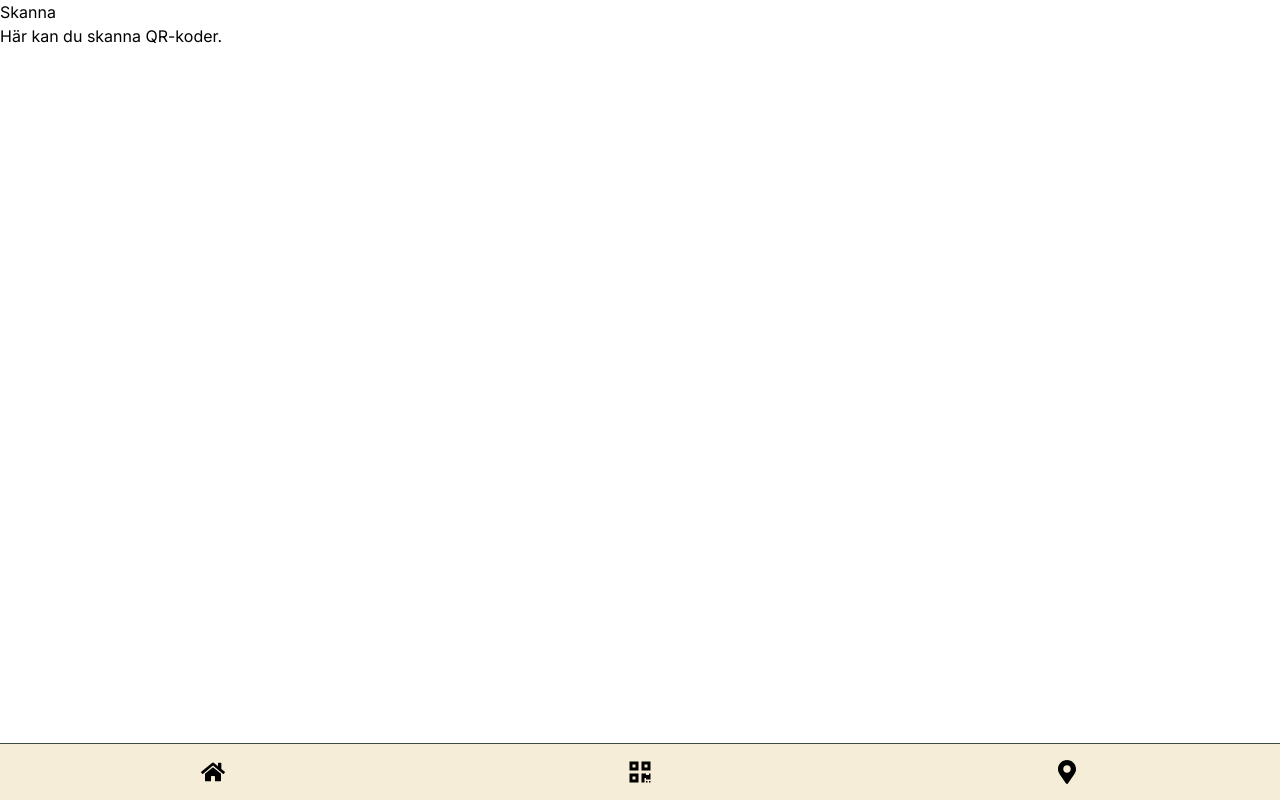
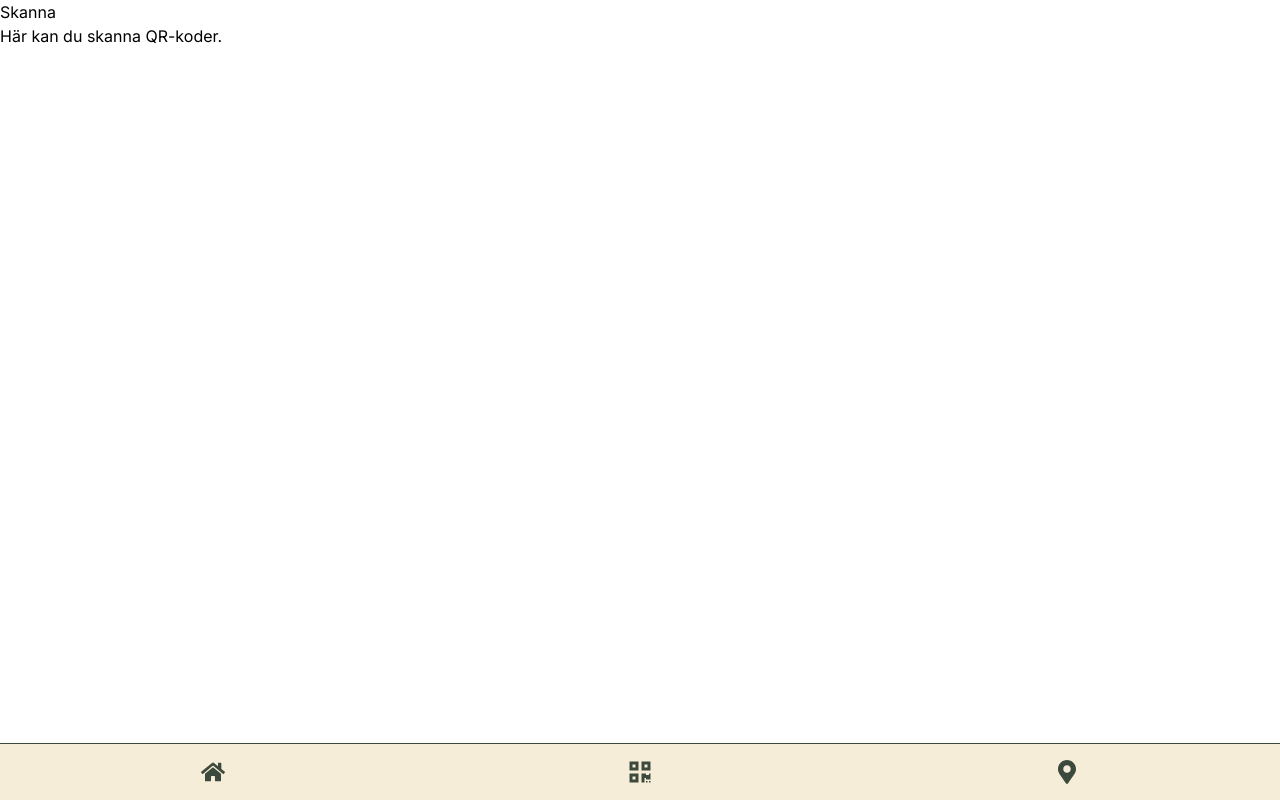
Before and after one commit to ChasAcademy-Team-9/frontend, a React (Vite) app: page /scan in a window 1280 px wide. Built offline with nearby package versions, Linux system fonts and the light colour scheme.

Commit message:
add text primary color icons

```diff
--- a/src/components/BottomNav.tsx
+++ b/src/components/BottomNav.tsx
@@ -4,13 +4,16 @@ import { FaHome, FaMapMarkerAlt, FaQrcode } from 'react-icons/fa';
 export default function BottomNav() {
   return (
     <nav className='fixed bottom-0 left-0 w-full bg-background border-t border-primary flex justify-around items-center text-center py-4'>
-      <Link to='/' className='text-2xl hover:text-primary'>
+      <Link to='/' className='text-2xl text-primary hover:text-text-dark'>
         <FaHome />
       </Link>
-      <Link to='/scan' className='text-2xl hover:text-primary'>
+      <Link to='/scan' className='text-2xl text-primary hover:text-text-dark'>
         <FaQrcode />
       </Link>
-      <Link to='/position' className='text-2xl hover:text-primary'>
+      <Link
+        to='/position'
+        className='text-2xl text-primary hover:text-text-dark'
+      >
         <FaMapMarkerAlt />
       </Link>
     </nav>
```
